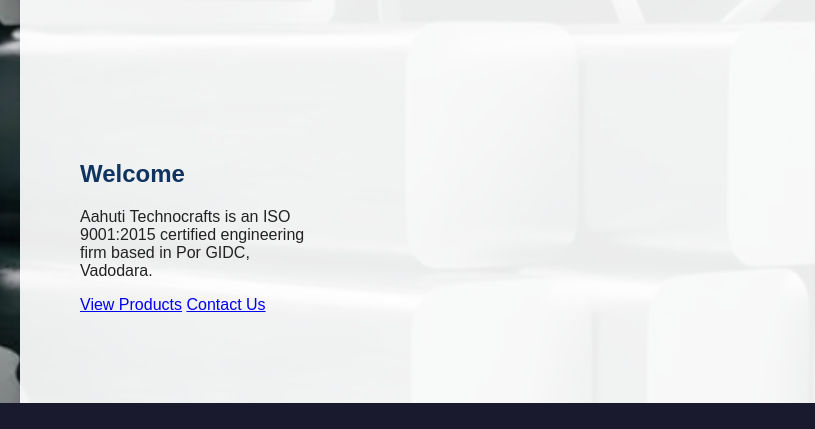
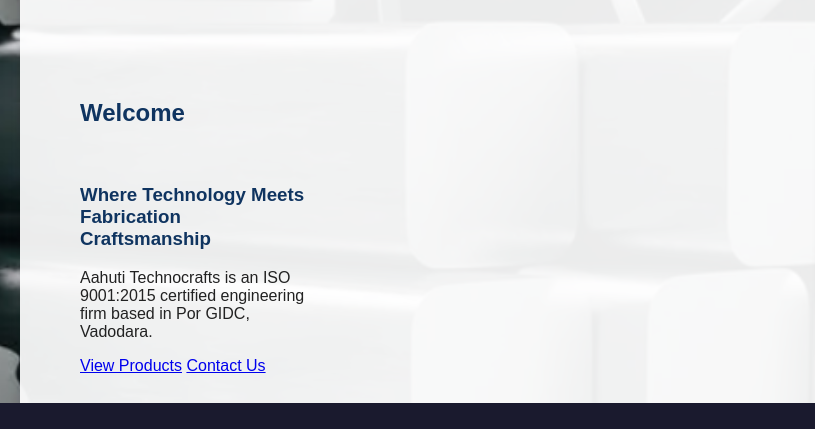
Before and after one commit to v1yash/Aahuti-Technocrafts, a plain HTML site: page index.html in a window 1280 px wide. Shown: the part 323-752 px from the top of the page, 0-815 px from the left. Drawn offline with Linux system fonts and the light colour scheme.

Commit message:
Update index.html

```diff
--- a/index.html
+++ b/index.html
@@ -27,7 +27,9 @@
 
   <main style="display: flex; justify-content: space-between; align-items: center; gap: 30px;">
     <div class="intro-box" style="width: 20%;">
-      <h2>Welcome</h2>
+      <h2>Welcome</h2><br />
+      <h3>Where Technology Meets Fabrication
+Craftsmanship</h3>
       <p>Aahuti Technocrafts is an ISO 9001:2015 certified engineering firm based in Por GIDC, Vadodara.</p>
       <div class="cta">
         <a href="products.html">View Products</a>
```
